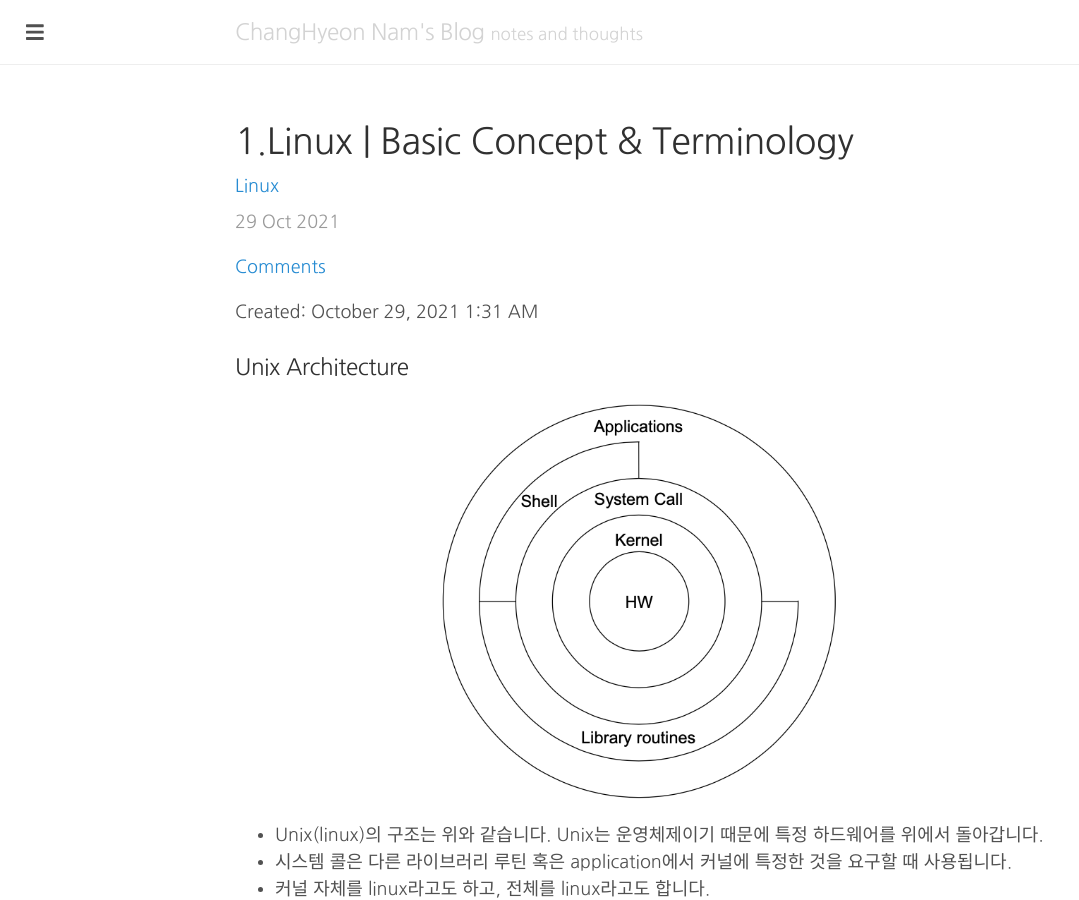
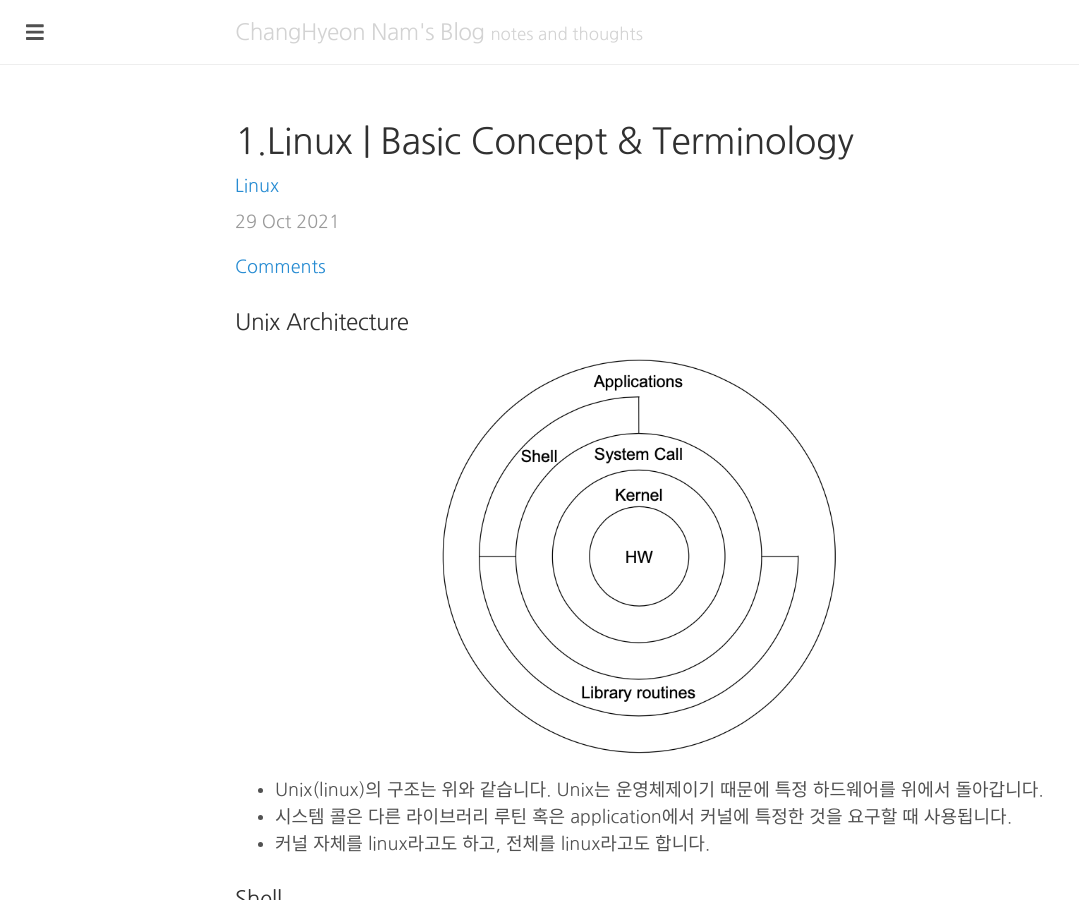
Before and after one commit to changhyeonnam/changhyeonnam.github.io, a Jekyll site: the page built from _posts/2021/2021-10-29-basic_concept_linux.md, in a window 1280 px wide and 900 px high. Shown: the whole window, without its empty margins (0-1079 px from the left). Built offline with Jekyll 4.4.1, drawn with Linux system fonts in a browser that asks for light colours; nearby versions of some CDN libraries; comment, search, counter and statistics services are not loaded.

Commit message:
Update 2021-10-29-basic_concept_linux.md

```diff
--- a/_posts/2021/2021-10-29-basic_concept_linux.md
+++ b/_posts/2021/2021-10-29-basic_concept_linux.md
@@ -7,9 +7,6 @@ tags:
 use_math: true
 comments: true
 ---
-
-
-Created: October 29, 2021 1:31 AM
 
 ### Unix Architecture
 
```
